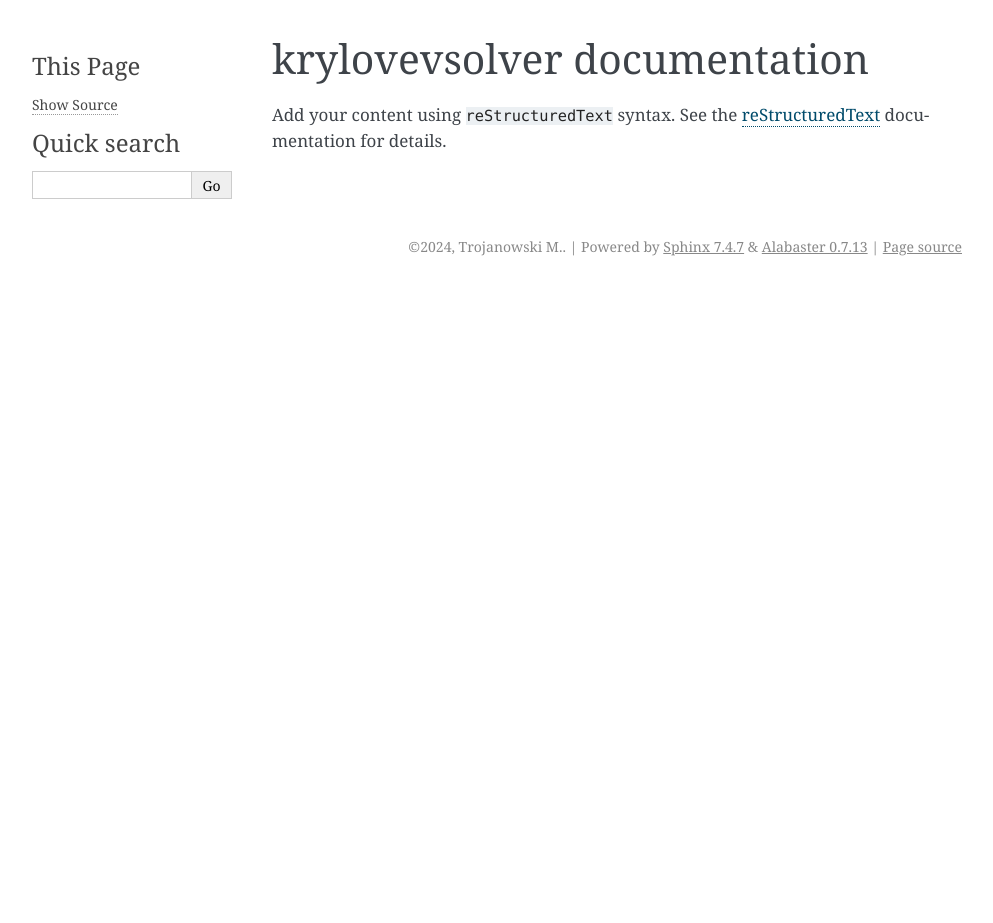
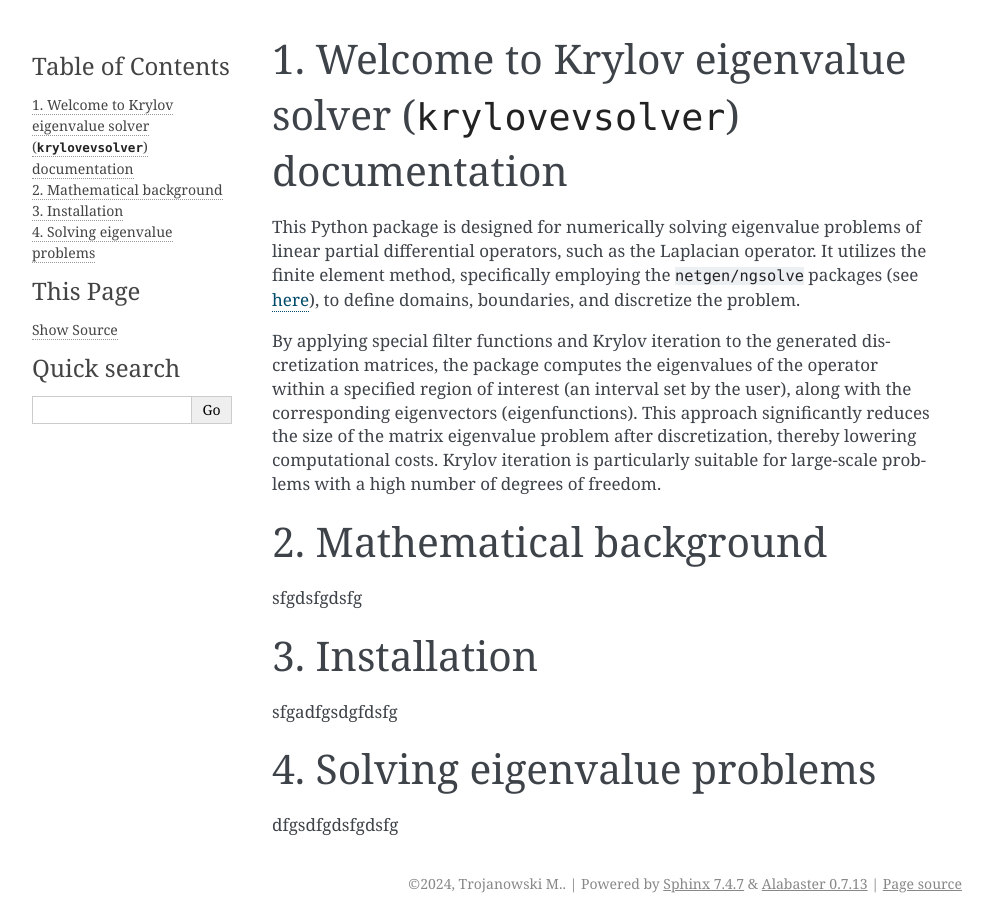
Before and after one commit to Michozord/Kylov_ev_solver, a Sphinx documentation site: the page built from docs/index.rst, in a window 1280 px wide. Shown: the whole page, without its empty margins (148-1141 px from the left). Built offline with Sphinx 7.4.7, drawn with Linux system fonts in a browser that asks for light colours; before the commit the page ends 900 px from its top, so only the background shows below that.

Commit message:
Started documentation

```diff
--- a/docs/index.rst
+++ b/docs/index.rst
@@ -3,13 +3,31 @@
    You can adapt this file completely to your liking, but it should at least
    contain the root `toctree` directive.
 
-krylovevsolver documentation
-============================
+1. Welcome to Krylov eigenvalue solver (``krylovevsolver``) documentation
+=========================================================================
 
-Add your content using ``reStructuredText`` syntax. See the
-`reStructuredText <https://www.sphinx-doc.org/en/master/usage/restructuredtext/index.html>`_
-documentation for details.
+This Python package is designed for numerically solving eigenvalue problems of linear partial differential operators, such as the Laplacian operator. It utilizes the finite element method, specifically employing the ``netgen/ngsolve`` packages (see here_), to define domains, boundaries, and discretize the problem.
 
+.. _here: https://ngsolve.org
+
+By applying special filter functions and Krylov iteration to the generated discretization matrices, the package computes the eigenvalues of the operator within a specified region of interest (an interval set by the user), along with the corresponding eigenvectors (eigenfunctions). This approach significantly reduces the size of the matrix eigenvalue problem after discretization, thereby lowering computational costs. Krylov iteration is particularly suitable for large-scale problems with a high number of degrees of freedom.
+
+
+2. Mathematical background
+==========================
+
+sfgdsfgdsfg
+
+3. Installation
+===============
+
+sfgadfgsdgfdsfg
+
+
+
+4. Solving eigenvalue problems
+==============================
+dfgsdfgdsfgdsfg
 
 .. toctree::
    :maxdepth: 2
--- a/pyproject.toml
+++ b/pyproject.toml
@@ -20,6 +20,7 @@ dependencies = []
 
 [project.urls]
 "Homepage" = "https://github.com/Michozord/Kylov_ev_solver"
+"Documentation" = "https://kylov-ev-solver.readthedocs.io"
 
 [tool.setuptools.packages.find]
 where = ["src"]
```
